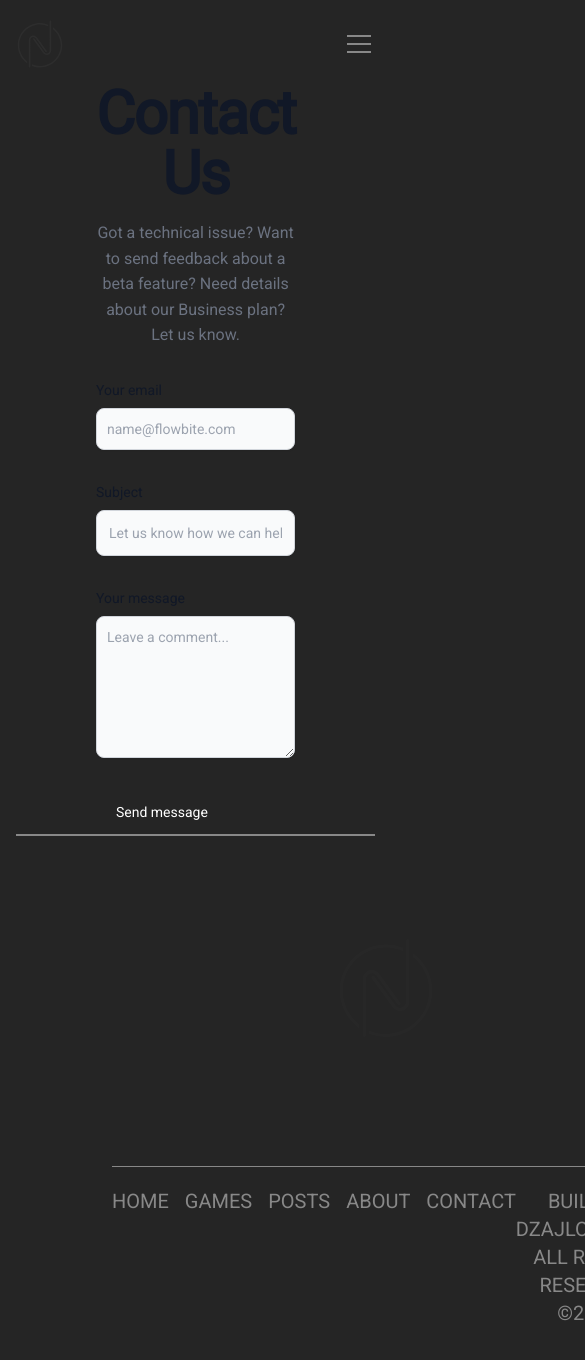
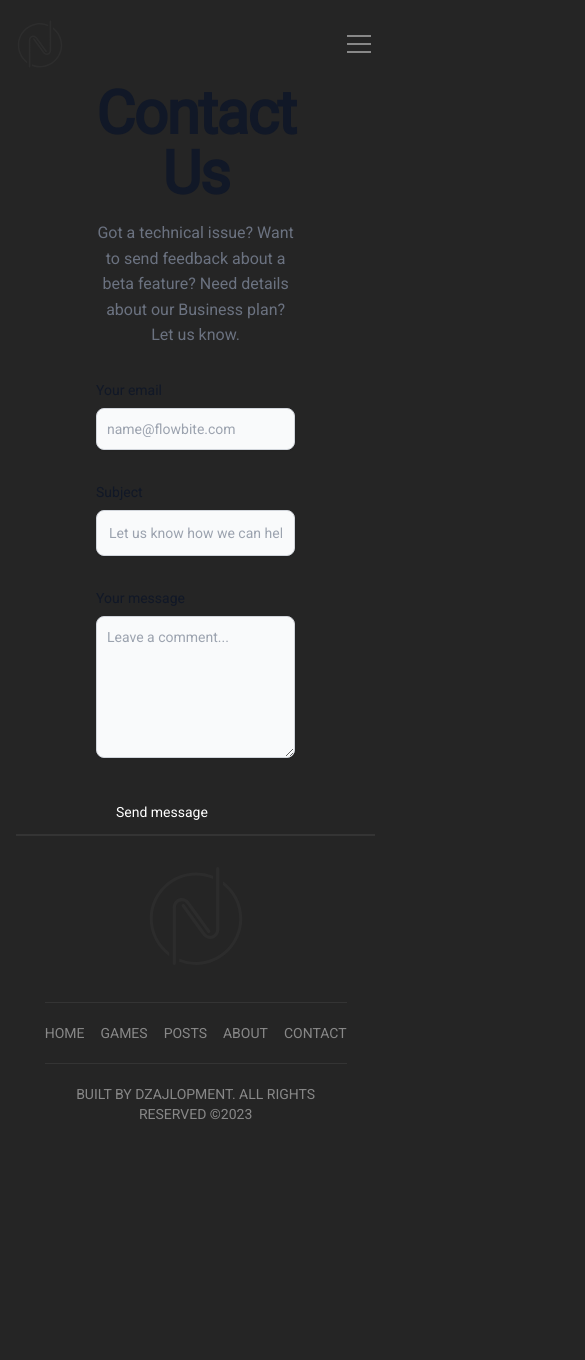
Before and after one commit to BigNtertainment/BigNtertainment, a Next.js app: page /contact in a window 390 px wide. Shown: the top 1360 px of the page, 585 px wide, since content can reach past the window. After the commit the page ends 1172 px from the top, so only its background shows below. Built offline with nearby package versions, Linux system fonts and the light colour scheme.

Commit message:
Add footer responsive

```diff
--- a/src/app/globals.css
+++ b/src/app/globals.css
@@ -34,10 +34,6 @@
 
 html {
 	box-sizing: border-box;
-}
-
-.html--studio {
-	font-size: 100%;
 }
 
 -webkit-scrollbar {
@@ -142,11 +138,7 @@ html {
 
 	.footer::after {
 		content: "";
-		@apply absolute w-full h-0.5 bg-dark-highlight top-0;
-	}
-
-	code {
-		@apply !text-2xl;
+		@apply absolute w-full h-0.5 bg-dark-line-highlight top-0;
 	}
 
 	.game-panel:hover h3 {
@@ -156,8 +148,4 @@ html {
 	.game-panel:hover span {
 		@apply opacity-100 transition;
 	}
-
-	.test {
-		grid-template-rows: repeat(auto-fit, minmax(19rem, 1fr));
-	}
 }
--- a/src/components/layout/Footer.tsx
+++ b/src/components/layout/Footer.tsx
@@ -4,18 +4,19 @@ import Link from "next/link";
 
 const Footer = () => {
 	return (
-		<div className="grid col-[full-start/full-end] relative grid-cols-defaultLayout  pb-20 mx-4 pt-10 footer">
-			<div className="col-[2/-2] flex justify-center mt-16 mb-32">
-				<Logo width={100} height={100} className="opacity-20" />
+		<div className="grid grid-cols-defaultLayout items-center justify-center col-[full-start/full-end] relative pb-12 mx-4 pt-6 footer">
+			<div className="col-[center-start/center-end] flex justify-center mt-2 lg:mt-16 mb-9  lg:mb-20">
+				<Logo width={100} height={100} className="opacity-50" />
 			</div>
-			<div className="col-[2/5] flex uppercase justify-center border-t-dark-highlight text-dark-secondary border-t pt-5 text-xl gap-4">
+
+			<div className="flex uppercase justify-center mb-5 lg:mb-0 border-t-dark-line-highlight text-dark-secondary border-t row-[2/3] col-[center-start/center-end] pt-5 text-sm gap-4 lg:col-[center-start/col-start_4] lg:row-[2/3]">
 				<Link href="/">Home</Link>
 				<Link href="/games">Games</Link>
 				<Link href="/posts">Posts</Link>
 				<Link href="/about">About</Link>
 				<Link href="/contact">Contact</Link>
 			</div>
-			<div className="col-[7/-2] uppercase text-center border-t-dark-highlight text-dark-secondary border-t pt-5 text-xl">
+			<div className="uppercase text-center border-t-dark-line-highlight text-dark-secondary col-[center-start/center-end] border-t pt-5 row-[3/4] text-sm lg:col-[col-end_5/center-end] lg:row-[2/3]">
 				Built by Dzajlopment. All rights reserved &copy;2023
 			</div>
 		</div>
--- a/src/components/layout/LayoutProvider.tsx
+++ b/src/components/layout/LayoutProvider.tsx
@@ -1,6 +1,5 @@
 "use client";
 
-// Use usePathname for catching route name.
 import { usePathname } from "next/navigation";
 import Navigation from "./Navigation/Navigation";
 import Footer from "./Footer";
@@ -10,7 +9,7 @@ const LayoutProvider = ({ children }: { children: React.ReactNode }) => {
 
 	if (pathname.startsWith("/studio")) {
 		return (
-			<html lang="en" className="html--studio">
+			<html lang="en" className="html">
 				<body>{children}</body>
 			</html>
 		);
--- a/tailwind.config.js
+++ b/tailwind.config.js
@@ -50,6 +50,7 @@ module.exports = {
 			colors: {
 				dark: {
 					highlight: "#888",
+					"line-highlight": "#343434",
 				},
 				badge: {
 					blue: "#0074D9",
```
